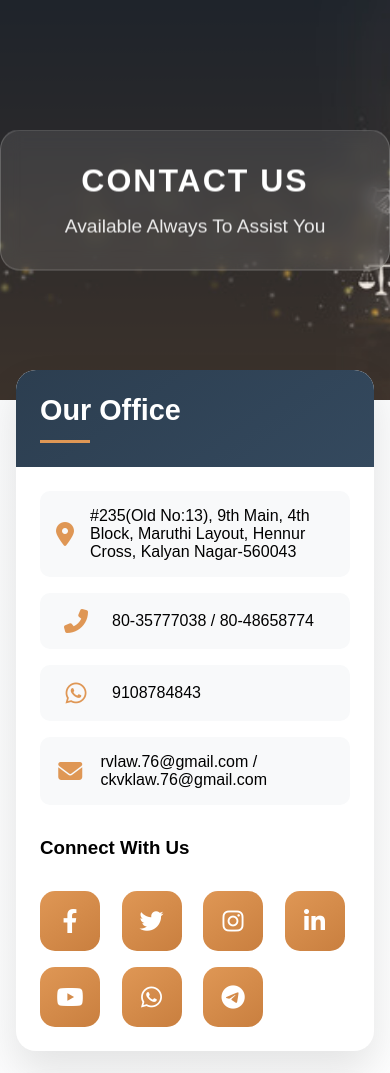
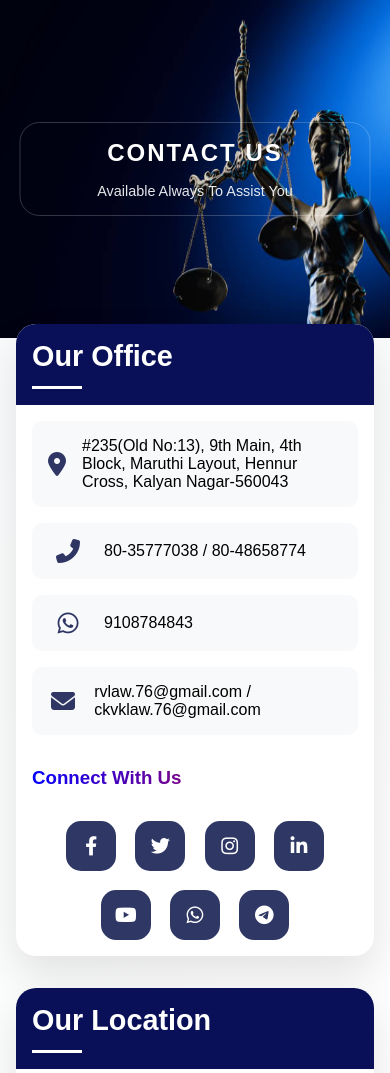
Before and after one commit to vinaykalwala/ClientKyc, a Django app: page /contact/ in a window 390 px wide. Shown: the part 80-1153 px from the top of the page. Run offline with Django 5.2, Linux system fonts and the light colour scheme; grey boxes are pictures that could not be loaded.

Commit message:
pagesmodification

```diff
--- a/templates/main/contact.html
+++ b/templates/main/contact.html
@@ -7,6 +7,7 @@
 <link rel="stylesheet" href="https://cdnjs.cloudflare.com/ajax/libs/font-awesome/6.4.0/css/all.min.css"/>
 <style>
 /* Modern Contact Page Styling */
+/* Contact Page Container */
 .contact-page {
     background: linear-gradient(135deg, #f8f9fa 0%, #ffffff 100%);
     min-height: 100vh;
@@ -14,38 +15,52 @@
 
 .contact-banner-container {
     position: relative;
-    height: 400px;
+    width: 100%;
+    height: 50vh;
+    min-height: 300px;
+    max-height: 500px;
     overflow: hidden;
-    background: linear-gradient(rgba(44, 62, 80, 0.8), rgba(223, 151, 85, 0.8));
 }
 
 .contact-banner-img {
     width: 100%;
     height: 100%;
-    object-fit: cover;
+    /* object-fit: cover; */
     object-position: center;
-    opacity: 0.8;
+    display: block;
 }
 
+@media (max-width: 576px) {
+    .contact-banner-container {
+        height: 40vh;
+        min-height: 250px;
+    }
+
+    .contact-banner-img {
+        height: 100%;
+
+    }
+}
+
+
+/* Banner Text */
 .banner-text {
     position: absolute;
     top: 50%;
-    left: 50%;
-    transform: translate(-50%, -50%);
+    left: 30%;
+    transform: translate(-30%, -50%);
     text-align: center;
     color: white;
     z-index: 2;
-    width: 100%;
-    max-width: 800px;
+    width: 90%;
+    max-width: 500px;
     padding: 2rem;
-    background: rgba(255, 255, 255, 0.1);
-    backdrop-filter: blur(10px);
     border-radius: 20px;
     border: 1px solid rgba(255, 255, 255, 0.2);
 }
 
 .banner-text h1 {
-    font-size: 3.5rem;
+    font-size: 2.5rem;
     margin-bottom: 1rem;
     font-weight: 700;
     text-transform: uppercase;
@@ -53,21 +68,23 @@
 }
 
 .banner-text p {
-    font-size: 1.5rem;
+    font-size: 1rem;
     opacity: 0.9;
 }
 
+/* Contact Grid */
 .contact-grid {
     display: grid;
     grid-template-columns: repeat(2, 1fr);
     gap: 2rem;
     max-width: 1200px;
     margin: -50px auto 0;
-    padding: 0 2rem;
+    padding: 2rem;
     position: relative;
     z-index: 2;
 }
 
+/* Contact Card */
 .contact-card {
     background: white;
     border-radius: 20px;
@@ -80,8 +97,9 @@
     transform: translateY(-10px);
 }
 
+/* Card Header */
 .card-header {
-    background: linear-gradient(145deg, #2c3e50, #34495e);
+    background: #091057;
     color: white;
     padding: 2rem;
     position: relative;
@@ -101,16 +119,24 @@
     left: 0;
     width: 50px;
     height: 3px;
-    background: #df9755;
+    background: white;
 }
 
+/* Card Body */
 .card-body {
     padding: 2rem;
 }
 
+/* Contact Info Items */
 .contact-info {
     margin-bottom: 2rem;
 }
+.connect h3 {
+    background: linear-gradient(90deg, rgb(4, 0, 254), rgb(255, 4, 4));
+    -webkit-background-clip: text;
+    -webkit-text-fill-color: transparent;
+}
+
 
 .contact-item {
     display: flex;
@@ -123,14 +149,14 @@
 }
 
 .contact-item:hover {
-    background: #df9755;
+    background: #020b43d1;
     color: white;
 }
 
 .contact-item i {
     font-size: 1.5rem;
     margin-right: 1rem;
-    color: #df9755;
+    color: #020b43d1;
     width: 40px;
     text-align: center;
 }
@@ -139,6 +165,7 @@
     color: white;
 }
 
+/* Map Container */
 .map-container {
     height: 100%;
     min-height: 400px;
@@ -152,11 +179,15 @@
     border: none;
 }
 
+/* Social Icons Grid */
 .social-media-grid {
-    display: grid;
-    grid-template-columns: repeat(auto-fit, minmax(60px, 1fr));
-    gap: 1rem;
+    display: flex;
+    justify-content: center;
+    align-items: center;
+    gap: 2rem;
     margin-top: 2rem;
+    flex-wrap: wrap;
+    padding: 0 1rem;
 }
 
 .social-icon {
@@ -166,7 +197,7 @@
     display: flex;
     align-items: center;
     justify-content: center;
-    background: linear-gradient(145deg, #df9755, #c97f3f);
+    background: #020b43d1;
     color: white;
     font-size: 1.5rem;
     transition: all 0.3s ease;
@@ -178,45 +209,75 @@
     box-shadow: 0 10px 20px rgba(223, 151, 85, 0.3);
 }
 
+/* Responsive Breakpoints */
+
+/* Tablet */
 @media (max-width: 992px) {
     .contact-grid {
         grid-template-columns: 1fr;
         margin-top: -30px;
+        padding: 1.5rem;
+    }
+
+    .banner-text {
+        left: 50%;
+        transform: translate(-50%, -50%);
+        padding: 1.5rem;
     }
 
     .banner-text h1 {
-        font-size: 2.5rem;
+        font-size: 2rem;
     }
 
     .banner-text p {
+        font-size: 1rem;
+    }
+}
+
+/* Mobile */
+@media (max-width: 576px) {
+    .banner-text {
+        padding: 1rem;
+        max-width: 90%;
+        left: 50%;
+        transform: translate(-50%, -50%);
+    }
+
+    .banner-text h1 {
+        font-size: 1.5rem;
+    }
+
+    .banner-text p {
+        font-size: 0.9rem;
+    }
+
+    .contact-grid {
+        padding: 1rem;
+    }
+
+    .card-header, .card-body {
+        padding: 1rem;
+    }
+
+    .social-media-grid {
+        gap: 1.2rem;
+        justify-content: center;
+    }
+
+    .social-icon {
+        width: 50px;
+        height: 50px;
         font-size: 1.2rem;
     }
 }
 
-@media (max-width: 576px) {
-    .banner-text h1 {
-        font-size: 2rem;
-    }
-
-    .contact-grid {
-        padding: 0 1rem;
-    }
-
-    .card-header {
-        padding: 1.5rem;
-    }
-
-    .card-body {
-        padding: 1.5rem;
-    }
-}
 </style>
 {% endblock %}
 
 {% block content %}
 <div class="contact-page">
     <div class="contact-banner-container">
-        <img src="{% static 'images/advocate.jpeg' %}" alt="Contact Banner" class="contact-banner-img" />
+        <img src="{% static 'images/ckvkcontactusbanner.jpg' %}" alt="Contact Banner" class="contact-banner-img" />
         <div class="banner-text">
             <h1>Contact Us</h1>
             <p>Available Always To Assist You</p>
@@ -247,8 +308,9 @@
                         <p>rvlaw.76@gmail.com / ckvklaw.76@gmail.com</p>
                     </div>
                 </div>
-
+                <div class="connect">
                 <h3>Connect With Us</h3>
+                </div>
                 <div class="social-media-grid">
                     <div class="social-icon"><i class="fab fa-facebook-f"></i></div>
                     <div class="social-icon"><i class="fab fa-twitter"></i></div>
```
Also changed, not shown: templates/main/services.html (+41 -34 lines), static/images/ckvkcontactusbanner.jpg (added), static/images/ckvkourservicesbanner.jpg (added), static/images/ckvkservicesbanner.jpeg (added).
